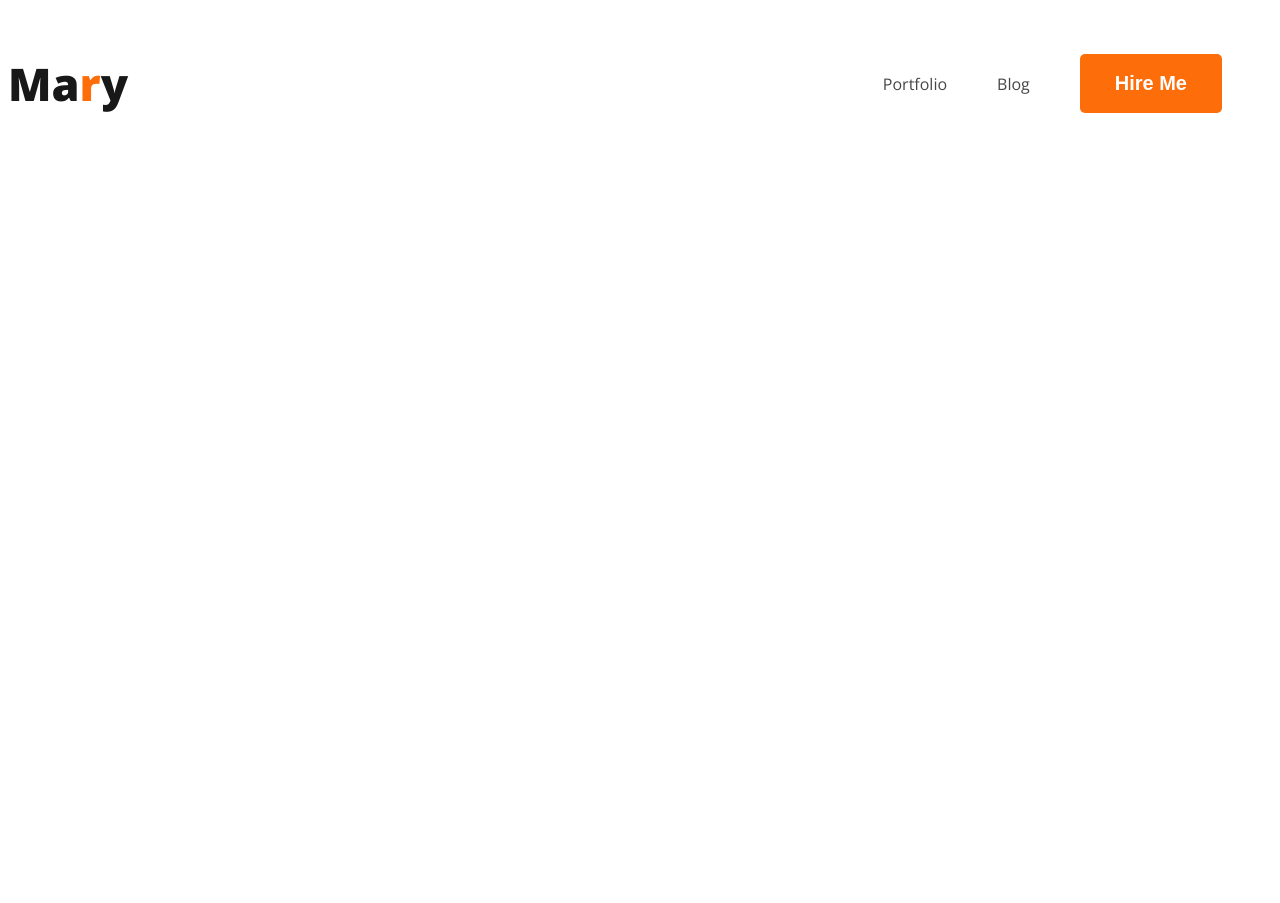
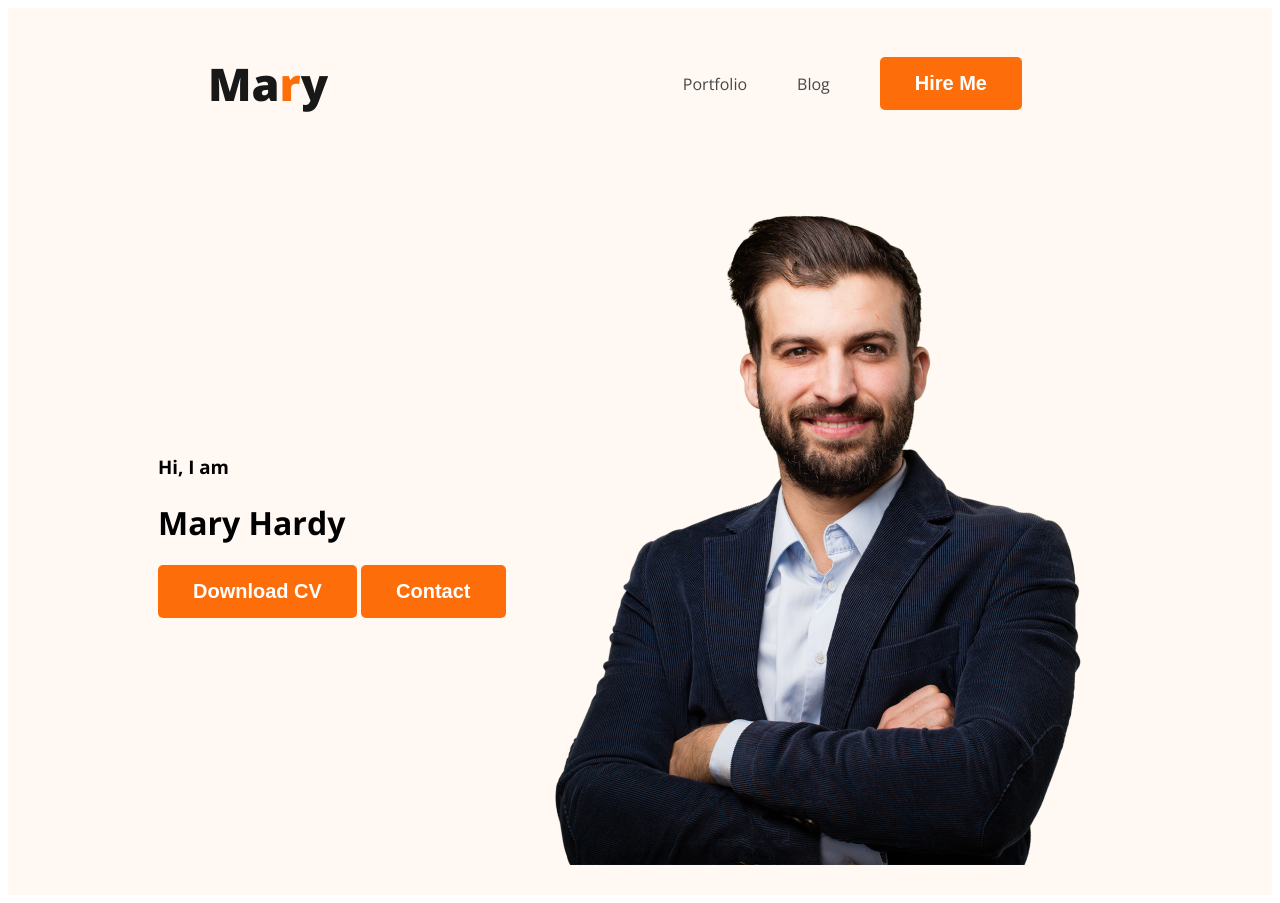
Before and after one commit to moshabbirhossain/developer-portfolio, a plain HTML site: page index.html in a window 1280 px wide. Before the commit the page ends 800 px from the top, so only its background shows below. Drawn offline with nearby package versions, Linux system fonts and the light colour scheme; files that its build step writes are made by us from their sources.

Commit message:
dp added

```diff
--- a/index.html
+++ b/index.html
@@ -8,10 +8,10 @@
 <link rel="preconnect" href="https://fonts.gstatic.com" crossorigin>
 <link href="https://fonts.googleapis.com/css2?family=Lato:wght@400;700&family=Open+Sans:wght@400;700;800&display=swap" rel="stylesheet">
     <link rel="stylesheet" href="styles/portfolio.css">
-    <link rel="stylesheet" href="styles/commonsharedstyles.css">
+    <link rel="stylesheet" href="styles/fontfamily.css">
 </head>
 <body>
-    <header>
+    <header class="header">
         <nav>
             <h3 class="nav-title">Ma<span class="text-primary">r</span>y</h3>
             <ul>
@@ -20,6 +20,15 @@
                 <li><button class="btn-primary">Hire Me</button></li>
             </ul>
         </nav>
+        <div class="banner">
+            <div class="banner-content">
+                <h3 class="banner-greetings">Hi, I  am</h3>
+                <h1 class="class-title">Mary Hardy</h1>
+                <button class="btn-primary">Download CV</button>
+                <button class="btn-primary">Contact</button>
+            </div>
+            <img class="profile-pic" src="images/hardy.png" alt="Loading">
+        </div>
     </header>
     <main>
 
--- a/styles/portfolio.css
+++ b/styles/portfolio.css
@@ -4,6 +4,7 @@ nav{
     /* justify-content:space-around; */
     justify-content: space-between;
     align-items:center;
+    margin:0 200px;
 }
 .nav-title{
     color: var(--Dark-01, #181818);
@@ -18,7 +19,7 @@ nav{
     font-size: 20px;
     font-weight: 700;
     color: white;
-    padding: 18px 35px;
+    padding: 15px 35px;
 }
 .text-primary{
     color: #FD6E0A;
@@ -35,3 +36,16 @@ li > a{
     text-decoration: none;
     color: #474747;;
 }
+.header{
+    background-color: #FFF8F3;
+}
+.banner{
+    padding:30px 30px 30px 150px;
+    display: flex;
+    align-items: center;
+}
+.banner .profile-pic{
+    width: 584px;
+    /* height: 676px; */
+    /* flex-shrink: 0; */
+}
```
Also changed, not shown: fontfamily.css (renamed from commonsharedstyles.css).
